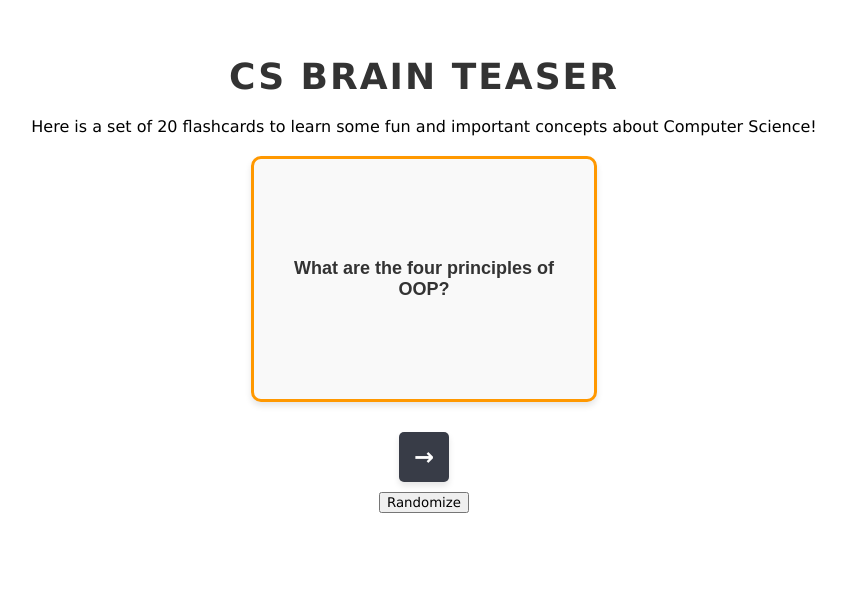
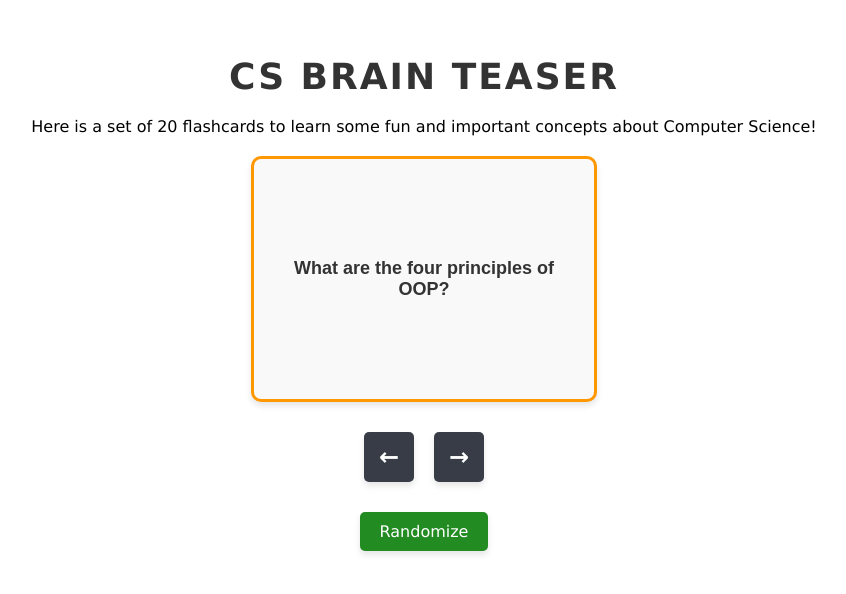
Before and after one commit to aalbekord/flashcards, a React (Vite) app: page / in a window 1280 px wide. Shown: the top 594 px of the page, without its empty margins (216-1062 px from the left). Built offline with nearby package versions, Linux system fonts and the light colour scheme.

Commit message:
fixed randomizer

```diff
--- a/src/App.css
+++ b/src/App.css
@@ -56,3 +56,26 @@ body {
   text-transform: uppercase; /* Make the text uppercase */
   letter-spacing: 2px; /* Add some spacing between letters */
 }
+
+.random-button {
+  background-color: #228B22; /* Forest green background */
+  color: white; /* White text */
+  border: none; /* Remove default border */
+  border-radius: 5px; /* Rounded corners */
+  padding: 10px 20px; /* Add padding for a larger button */
+  font-size: 16px; /* Adjust font size */
+  cursor: pointer;
+  box-shadow: 0 4px 6px rgba(0, 0, 0, 0.1); /* Subtle shadow */
+  transition: transform 0.2s ease, box-shadow 0.2s ease, background-color 0.2s ease; /* Smooth hover effects */
+  margin-top: 20px; /* Add spacing above the button */
+}
+
+.random-button:hover {
+  background-color: #1e7a1e; /* Darker forest green on hover */
+  box-shadow: 0 6px 10px rgba(0, 0, 0, 0.15); /* Stronger shadow on hover */
+}
+
+.random-button:active {
+  background-color: #166116; /* Even darker forest green when clicked */
+  transform: scale(0.95); /* Slightly shrink on click */
+}
--- a/src/App.jsx
+++ b/src/App.jsx
@@ -7,31 +7,40 @@ function App() {
   const [index, setIndex] = useState(0)
   console.log(cards)
 
-  const currentCard = cards[index]
   function handleBackClick() {
-    setIndex(index - 1)
+    if(index > 0)
+      setIndex(index - 1)
   }
+
   function handleForwardClick() {
-    setIndex(index + 1)
+    if(index < cards.length - 1)
+      setIndex(index + 1)
   }
+
+  const shuffle = (array) => {
+    const shuffled = [...array];
+    for (var i = array.length - 1; i > 0; i--)
+    {
+      const j = Math.floor(Math.random() * (i + 1));
+      [shuffled[i], shuffled[j]] = [shuffled[j], shuffled[i]];
+    }
+    setCards(shuffled);
+  }
+
   return (
     <>
       <h1 className="title">CS Brain Teaser</h1>
       <p>Here is a set of {cards.length} flashcards to learn some fun and important concepts about Computer Science!</p>
-      <Card front={currentCard.front} back={currentCard.back} difficulty={currentCard.difficulty}/>
+      <Card front={cards[index].front} back={cards[index].back} difficulty={cards[index].difficulty}/>
       <div className="arrow-buttons">
-      {index > 0 &&
         <button className="arrow" onClick={handleBackClick}>
             <span>←</span>
         </button>
-      }
-      {index < cards.length - 1 &&
         <button className="arrow" onClick={handleForwardClick}>
           <span>→</span>
         </button>
-      }
       </div>
-      <button className="random-button">Randomize</button>
+      <button className="random-button" onClick={() => shuffle(cards)}>Randomize</button>
     </>
   )
 }
```
